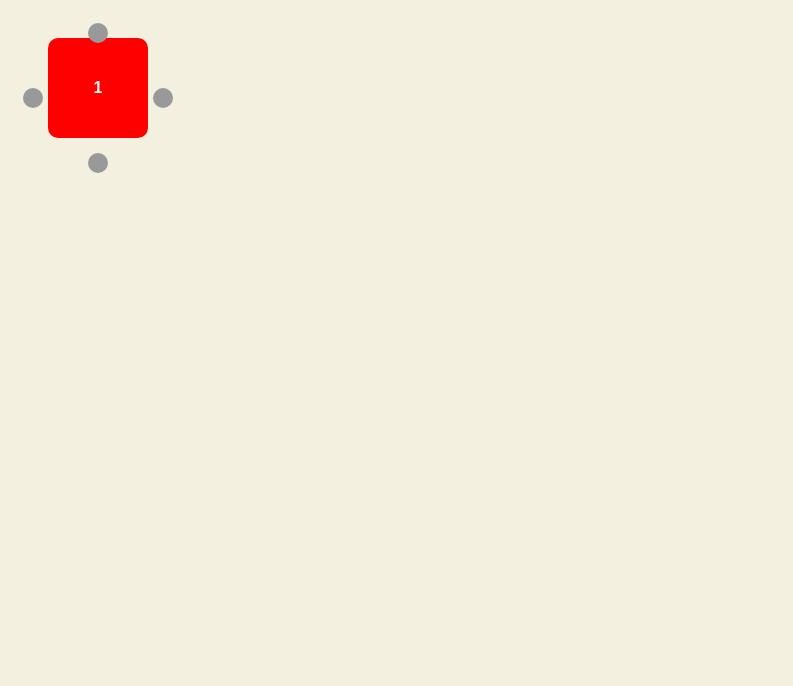
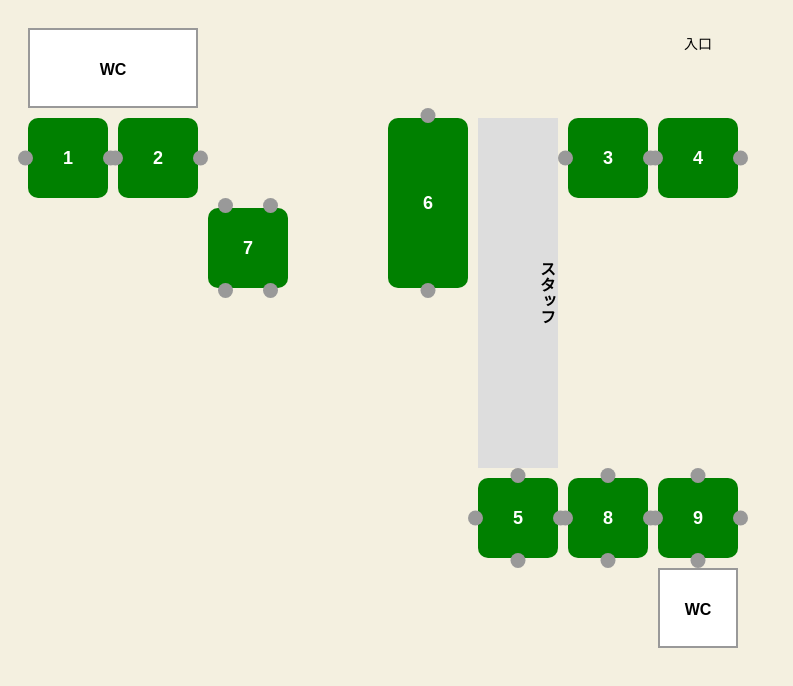
Before and after one commit to Mimichan33/QR-webpage, a plain HTML site: page map.html in a window 1280 px wide. Shown: the whole page, without its empty margins (0-793 px from the left). Drawn offline with Linux system fonts and the light colour scheme.

Commit message:
Update map.html

```diff
--- a/map.html
+++ b/map.html
@@ -2,69 +2,104 @@
 <html lang="ja">
 <head>
   <meta charset="UTF-8">
-  <title>テーブルマップ</title>
+  <title>店舗テーブルマップ</title>
   <style>
     body {
       background-color: #f4f0e0;
       font-family: sans-serif;
     }
 
-    .table-area {
+    .map {
       display: grid;
-      grid-template-columns: repeat(4, auto);
-      gap: 40px;
-      padding: 30px;
+      grid-template-columns: repeat(8, 80px);
+      grid-auto-rows: 80px;
+      gap: 10px;
+      padding: 20px;
     }
 
     .table-container {
       position: relative;
-      width: 120px;
-      height: 120px;
+      width: 100%;
+      height: 100%;
     }
 
     .table {
-      width: 100px;
-      height: 100px;
+      width: 100%;
+      height: 100%;
       background-color: green;
+      border-radius: 10px;
+      display: flex;
+      justify-content: center;
+      align-items: center;
       color: white;
       font-weight: bold;
-      display: flex;
-      align-items: center;
-      justify-content: center;
-      margin: auto;
-      border-radius: 10px;
+      font-size: 18px;
+    }
+
+    .occupied .table {
+      background-color: red;
     }
 
     .chair {
-      width: 20px;
-      height: 20px;
+      width: 15px;
+      height: 15px;
       background-color: #999;
       border-radius: 50%;
       position: absolute;
     }
 
-    /* 椅子の配置（上・右・下・左） */
-    .chair-top { top: -15px; left: 50%; transform: translateX(-50%); }
-    .chair-right { right: -15px; top: 50%; transform: translateY(-50%); }
-    .chair-bottom { bottom: -15px; left: 50%; transform: translateX(-50%); }
-    .chair-left { left: -15px; top: 50%; transform: translateY(-50%); }
+    /* 椅子の配置位置 */
+    .top { top: -10px; left: 50%; transform: translateX(-50%); }
+    .bottom { bottom: -10px; left: 50%; transform: translateX(-50%); }
+    .left { left: -10px; top: 50%; transform: translateY(-50%); }
+    .right { right: -10px; top: 50%; transform: translateY(-50%); }
 
-    /* 利用中なら赤にする */
-    .occupied .table {
-      background-color: red;
+    .top-left { top: -10px; left: 10px; }
+    .top-right { top: -10px; right: 10px; }
+    .bottom-left { bottom: -10px; left: 10px; }
+    .bottom-right { bottom: -10px; right: 10px; }
+
+    .label {
+      text-align: center;
+      font-size: 14px;
+      margin-top: 5px;
+    }
+
+    .wc {
+      background-color: #fff;
+      border: 2px solid #999;
+      text-align: center;
+      font-weight: bold;
+      line-height: 80px;
+    }
+
+    .staff {
+      background-color: #ddd;
+      text-align: center;
+      font-weight: bold;
+      writing-mode: vertical-rl;
+      line-height: 1.5;
     }
   </style>
 </head>
 <body>
-  <div class="table-area">
-    <div class="table-container occupied">
-      <div class="chair chair-top"></div>
-      <div class="chair chair-right"></div>
-      <div class="chair chair-bottom"></div>
-      <div class="chair chair-left"></div>
-      <div class="table">1</div>
-    </div>
-    <!-- 同様に他のテーブルもここに追加していきます -->
+  <div class="map">
+    <div class="wc" style="grid-column: 1 / span 2;">WC</div>
+    <div></div><div></div><div></div><div></div><div class="label" style="grid-column: 8;">入口</div>
+
+    <div class="table-container"><div class="chair left"></div><div class="chair right"></div><div class="table">1</div></div>
+    <div class="table-container"><div class="chair left"></div><div class="chair right"></div><div class="table">2</div></div>
+    <div></div><div></div><div class="table-container" style="grid-row: span 2;"><div class="chair top"></div><div class="chair bottom"></div><div class="table">6</div></div>
+    <div class="staff" style="grid-row: span 4; grid-column: span 1;">スタッフ</div>
+
+    <div class="table-container"><div class="chair left"></div><div class="chair right"></div><div class="table">3</div></div>
+    <div class="table-container"><div class="chair left"></div><div class="chair right"></div><div class="table">4</div></div>
+    <div></div><div></div><div class="table-container"><div class="chair top-left"></div><div class="chair top-right"></div><div class="chair bottom-left"></div><div class="chair bottom-right"></div><div class="table">7</div></div>
+
+    <div class="table-container" style="grid-column: 6;"><div class="chair top"></div><div class="chair bottom"></div><div class="chair left"></div><div class="chair right"></div><div class="table">5</div></div>
+    <div class="table-container"><div class="chair top"></div><div class="chair bottom"></div><div class="chair left"></div><div class="chair right"></div><div class="table">8</div></div>
+    <div class="table-container"><div class="chair top"></div><div class="chair bottom"></div><div class="chair left"></div><div class="chair right"></div><div class="table">9</div></div>
+    <div class="wc" style="grid-column: 8;">WC</div>
   </div>
 </body>
 </html>
```
